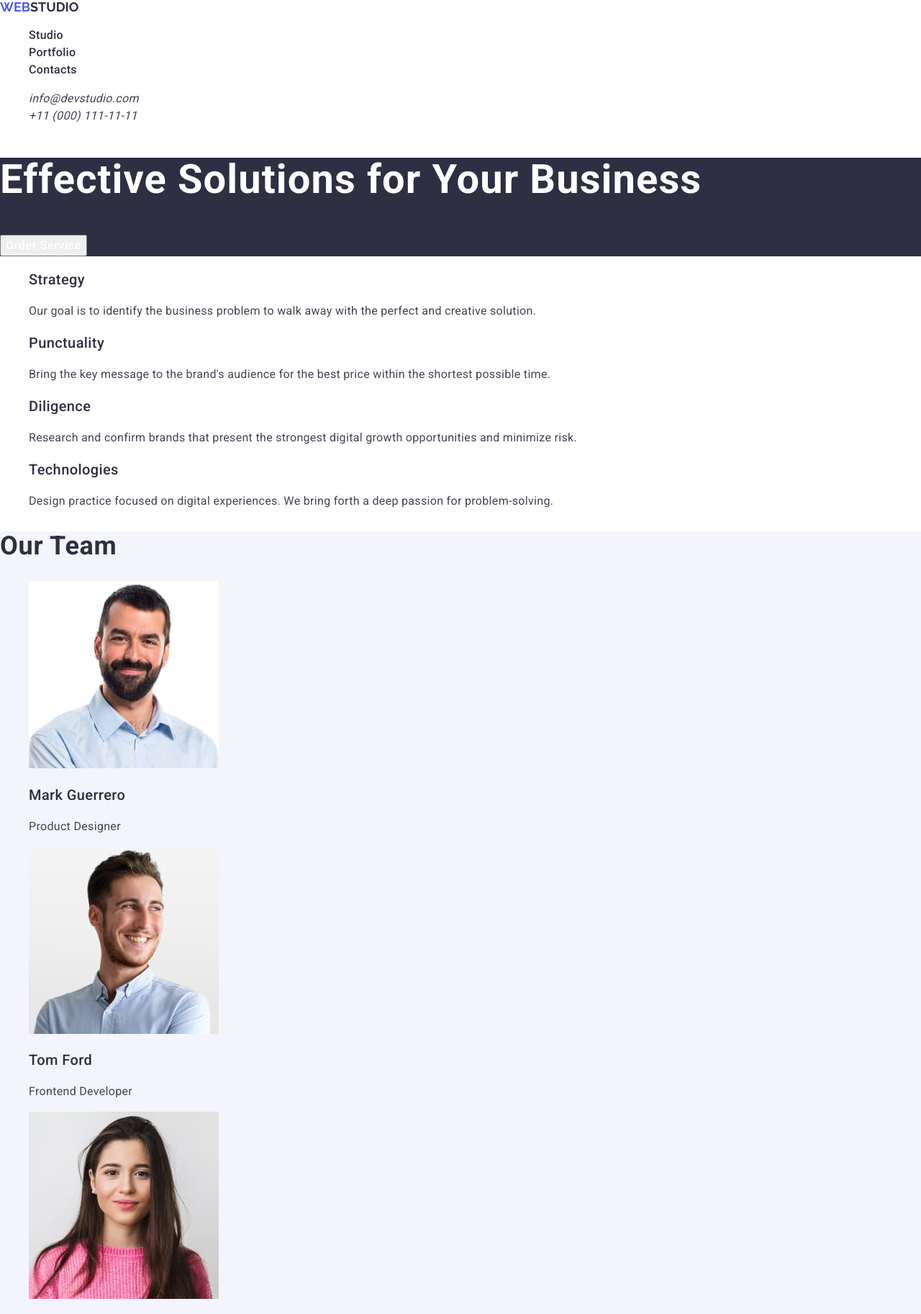
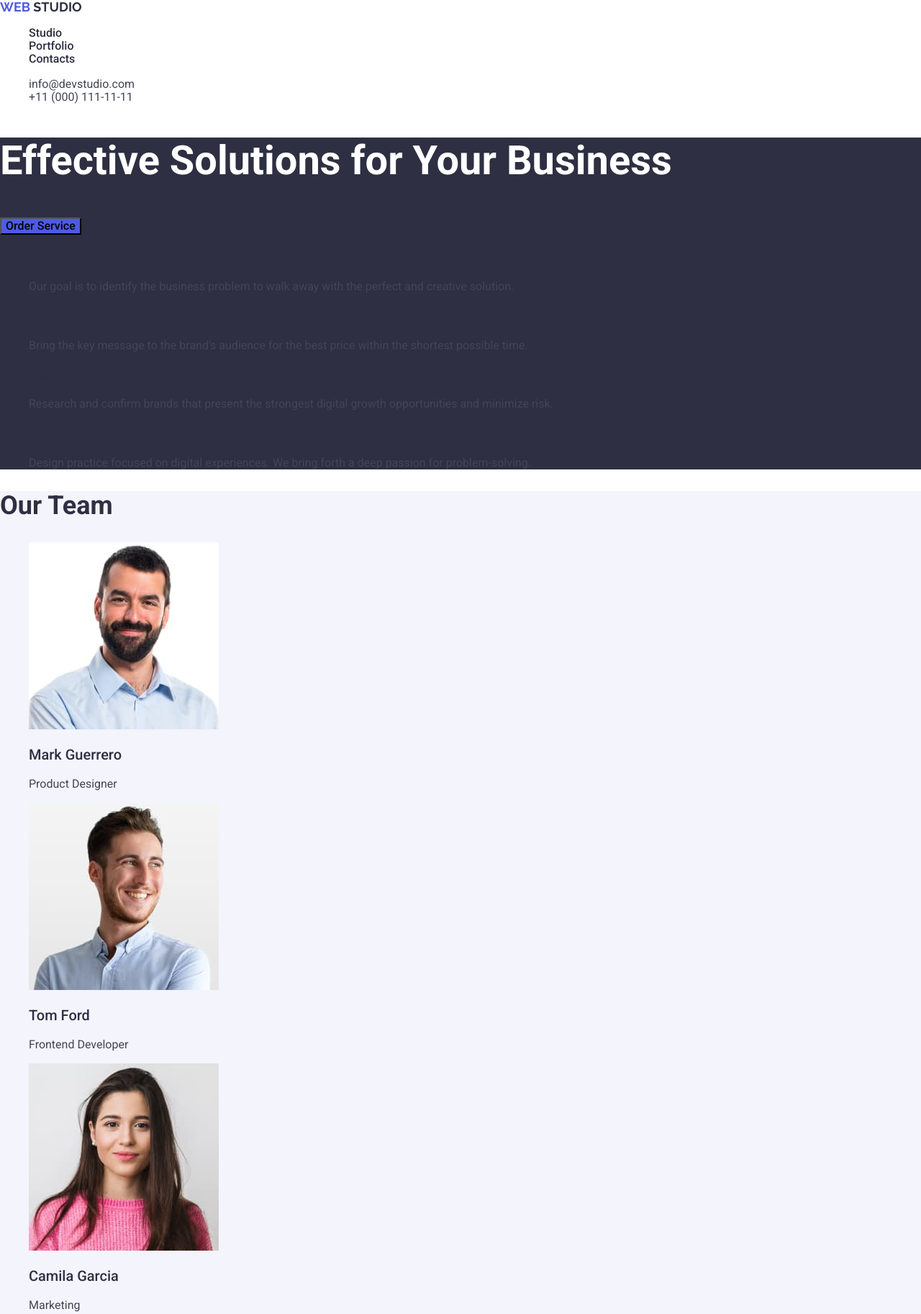
Before and after one commit to viktoriia-mak356/goit-markup-hw-02, a plain HTML site: page index.html in a window 1280 px wide. Shown: the top 1825 px of the page at 72% size. Drawn offline with nearby package versions, Linux system fonts and the light colour scheme.

Commit message:
five commit

```diff
--- a/css/styles.css
+++ b/css/styles.css
@@ -1,6 +1,5 @@
     body{
         font-family: 'Roboto',sans-serif;
-        color: #434455;
     }
     a{
         text-decoration: none;
@@ -18,15 +17,13 @@ color: #2e2f42;
 }
 
 .header-logo-italic{
-color: #4d5ae5;
+color: #4D5AE5;
 font-family: "Raleway", sans-serif;
 }
 
 .header-menu-link{
 font-weight: 500;
 font-size: 16px;
-line-height: 1.5;
-letter-spacing: 0.02em;
 color: #2e2f42;
 }
 .header-menu-link:hover,
@@ -37,15 +34,16 @@ color: #2e2f42;
     color:#404bbf;
 }
 
+.header-address{
+    font-style: normal;
+}
 .header-address-contacts {
     font-weight: 400;
     font-size: 16px;
-    line-height: 1.5;
-    letter-spacing: 0.02em;
     color: #434455;
 }
 .header-address-contacts:hover{
-    color:#404bbf;
+    color: #404bbf;
 }
 
 .hero {
@@ -55,33 +53,29 @@ background-color: #2e2f42;
 .hero-title {
 font-weight: 700;
 font-size: 56px;
-line-height: 1.07143;
-letter-spacing: 0.02em;
 color: #fff;
 }
 
 .hero-btn {
     font-weight: 500;
     font-size: 16px;
-    line-height: 1.5;
-    letter-spacing: 0.04em;
-    color: #fff;
+    background: #4d5ae5;
     cursor: pointer;
+}
+.hero-btn:hover,
+.hero-btn:focus{
+    background: #404bbf;
 }
 
 .strategy-subtitle {
 font-weight: 500;
 font-size: 20px;
-line-height: 1.2;
-letter-spacing: 0.02em;
 color: #2e2f42;
 }
 
 .strategy-text {
 font-weight: 400;
 font-size: 16px;
-line-height: 1.5;
-letter-spacing: 0.02em;
 color: #434455;
 }
 .team {
@@ -91,48 +85,36 @@ background-color: #f4f4fd;
 .team-title {
 font-weight: 700;
 font-size: 36px;
-line-height: 1.11111;
-letter-spacing: 0.02em;
 color: #2e2f42;
 }
 
 .team-subtitle {
 font-weight: 500;
 font-size: 20px;
-line-height: 1.2;
-letter-spacing: 0.02em;
 color: #2e2f42;
 }
 
 .team-text {
 font-weight: 400;
 font-size: 16px;
-line-height: 1.5;
-letter-spacing: 0.02em;
 color: #434455;
 }
 
 .port-title {
 font-weight: 700;
 font-size: 36px;
-line-height: 1.11111;
-letter-spacing: 0.02em;
 color: #2e2f42;
 }
 
 .port-subtitle {
 font-weight: 500;
 font-size: 20px;
-line-height: 1.2;
-letter-spacing: 0.02em;
 color: #2e2f42;
 }
 
 .port-text {
 font-weight: 400;
 font-size: 16px;
-line-height: 1.5;
-letter-spacing: 0.02em;
 color: #434455;
 }
 
@@ -143,8 +125,6 @@ background-color: #2e2f42;
 font-family: "Raleway", sans-serif;
 font-weight: 700;
 font-size: 18px;
-line-height: 1.16667;
-letter-spacing: 0.03em;
 color: #f4f4fd;
 }
 
@@ -152,15 +132,11 @@ color: #f4f4fd;
 font-family: "Raleway", sans-serif;
 font-weight: 700;
 font-size: 18px;
-line-height: 1.16667;
-letter-spacing: 0.03em;
 color: #4d5ae5;
 }
 
 .footer-text{
 font-weight: 400;
 font-size: 16px;
-line-height: 1.5;
-letter-spacing: 0.02em;
 color: #f4f4fd;
 }
--- a/index.html
+++ b/index.html
@@ -22,15 +22,16 @@
 <body>
     <header class="header">
         <nav class="header-nav">
-            <a class="header-logo" href="/index.html"><span class="header-logo-italic">Web</span>Studio</a>
+            <a class="header-logo" href="https://viktoriia-mak356.github.io/goit-markup-hw-02/"><span class="header-logo-italic">Web</span>
+            Studio</a>
             <ul class="header-menu-list">
                 <li class="header-menu-item"><a class="header-menu-link" href="">Studio</a></li>
                 <li class="header-menu-item"><a class="header-menu-link" href="">Portfolio</a></li>
                 <li class="header-menu-item"><a class="header-menu-link" href="">Contacts</a></li>
             </ul>
         </nav>
-        <address>
-            <ul class="header-address">
+        <address class="header-address">
+            <ul class="header-address-list">
                 <li><a class="header-address-contacts" href="mailto:info@devstudio.com">info@devstudio.com</a></li>
                 <li><a class="header-address-contacts" href="tel:+110001111111">+11 (000) 111-11-11</a></li>
             </ul>
@@ -42,8 +43,6 @@
             <h1 class="hero-title">Effective Solutions
                 for Your Business</h1>
             <button class="hero-btn" type="button">Order Service</button>
-        </section>
-        <section class="strategy">
             <ul class="strategy-list">
                 <li class="strategy-item">
                     <h3 class="strategy-subtitle">Strategy</h3>
```
